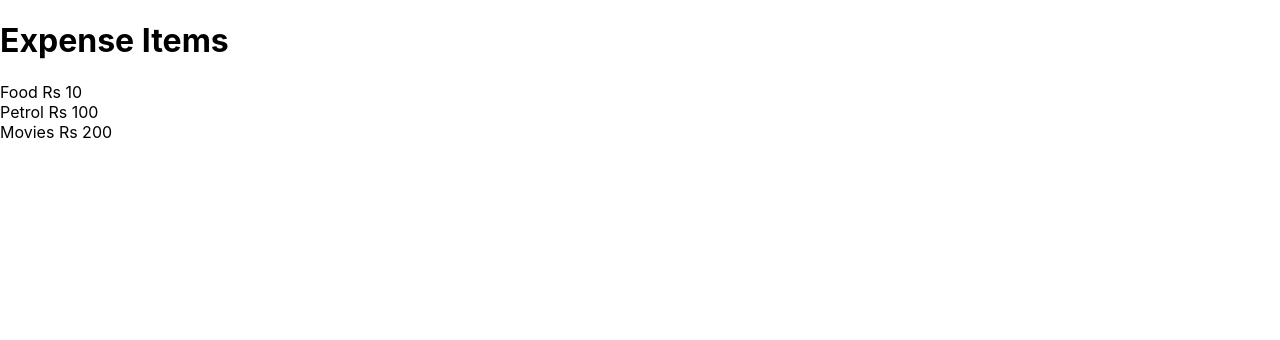
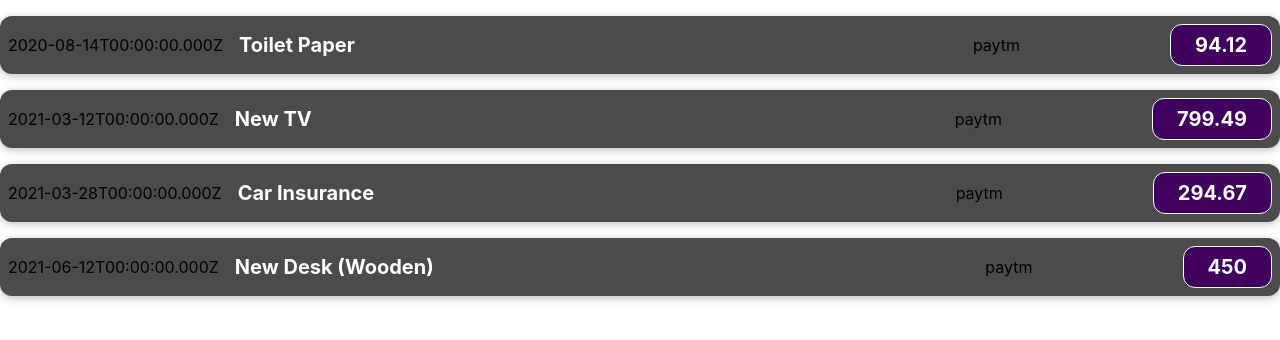
Before and after one commit to IrshadBagwan/React-App, a React (Create React App) app: page / in a window 1280 px wide. Shown: the top 340 px of the page. Built offline with nearby package versions, Linux system fonts and the light colour scheme.

Commit message:
rendering using loop on screen component

```diff
--- a/src/App.js
+++ b/src/App.js
@@ -3,6 +3,32 @@
 import ExpenseItem from './componenets/ExpenseItems.js';
 
 function App() {
+
+  const expenses = [
+    {
+      id: 'e1',
+      title: 'Toilet Paper',
+      amount: 94.12,
+      locationofexpendeture:'paytm',
+      date: new Date(2020, 7, 14),
+    },
+    { id: 'e2', title: 'New TV', amount: 799.49, locationofexpendeture:'paytm', date: new Date(2021, 2, 12) },
+    {
+      id: 'e3',
+      title: 'Car Insurance',
+      amount: 294.67,
+      locationofexpendeture:'paytm',
+      date: new Date(2021, 2, 28),
+    },
+    {
+      id: 'e4',
+      title: 'New Desk (Wooden)',
+      amount: 450,
+      locationofexpendeture:'paytm',
+      date: new Date(2021, 5, 12),
+    },
+  ]
+
   return (
     <div className="App">
       <header className="App-header">
@@ -10,9 +36,16 @@
 
 
 
+        {expenses.map((exp)=>{
+          return(
+            <ExpenseItem title={exp.title} locexp={exp.locationofexpendeture} amount={exp.amount} date={exp.date}></ExpenseItem>
+          )
 
-          <ExpenseItem />
+         })}
 
+         {/* <ExpenseItem title={expenses[1].title} amount={expenses[1].amount} date={expenses[1].date}></ExpenseItem>
+         <ExpenseItem title={expenses[2].title} amount={expenses[2].amount} date={expenses[2].date}></ExpenseItem>
+          */}
       </header>
     </div>
   );
--- /dev/null
+++ b/src/componenets/ExpenseItem.css
@@ -0,0 +1,60 @@
+.expense-item {
+    display: flex;
+    justify-content: space-between;
+    align-items: center;
+    box-shadow: 0 2px 8px rgba(0, 0, 0, 0.25);
+    padding: 0.5rem;
+    margin: 1rem 0;
+    border-radius: 12px;
+    background-color: #4b4b4b;
+  }
+
+  .expense-item__description {
+    display: flex;
+    flex-direction: column;
+    gap: 1rem;
+    align-items: flex-end;
+    flex-flow: column-reverse;
+    justify-content: flex-start;
+    flex: 1;
+  }
+
+  .expense-item h2 {
+    color: #3a3a3a;
+    font-size: 1rem;
+    flex: 1;
+    margin: 0 1rem;
+    color: white;
+  }
+
+  .expense-item__price {
+    font-size: 1rem;
+    font-weight: bold;
+    color: white;
+    background-color: #40005d;
+    border: 1px solid white;
+    padding: 0.5rem;
+    border-radius: 12px;
+  }
+
+  .pad{
+    padding-right: 150px;
+  }
+
+  @media (min-width: 580px) {
+    .expense-item__description {
+      flex-direction: row;
+      align-items: center;
+      justify-content: flex-start;
+      flex: 1;
+    }
+
+    .expense-item__description h2 {
+      font-size: 1.25rem;
+    }
+
+    .expense-item__price {
+      font-size: 1.25rem;
+      padding: 0.5rem 1.5rem;
+    }
+  }
--- a/src/componenets/ExpenseItems.js
+++ b/src/componenets/ExpenseItems.js
@@ -1,19 +1,19 @@
-function ExpenseItem() {
-  return(
-  <div>
-      <h1>Expense Items</h1>
-    <div>Food Rs 10</div>
-    <div>
-      Petrol Rs 100
+import "./ExpenseItem.css";
+
+function ExpenseItem(props) {
+  // const expenseDate = new Date(2021, 2, 28);
+  // const expenseTitle = 'Car Insurance';
+  // const expenseAmount = 294;
+  // const LocationOfExpenditure = "Paytm";
+  return (
+    <div className="expense-item">
+      {props.date.toISOString()}
+      <div className="expense-item__description">
+        <h2>{props.title}</h2>
+      </div>
+      <div className="expense-ite__description pad">{props.locexp}</div>
+      <div className="expense-item__price">{props.amount}</div>
     </div>
-    <div>Movies Rs 200</div>
-  </div>
   );
 }
 export default ExpenseItem;
-
-// Food Rs 10
-
-// Petrol Rs 100
-
-// Movies Rs 200
```
